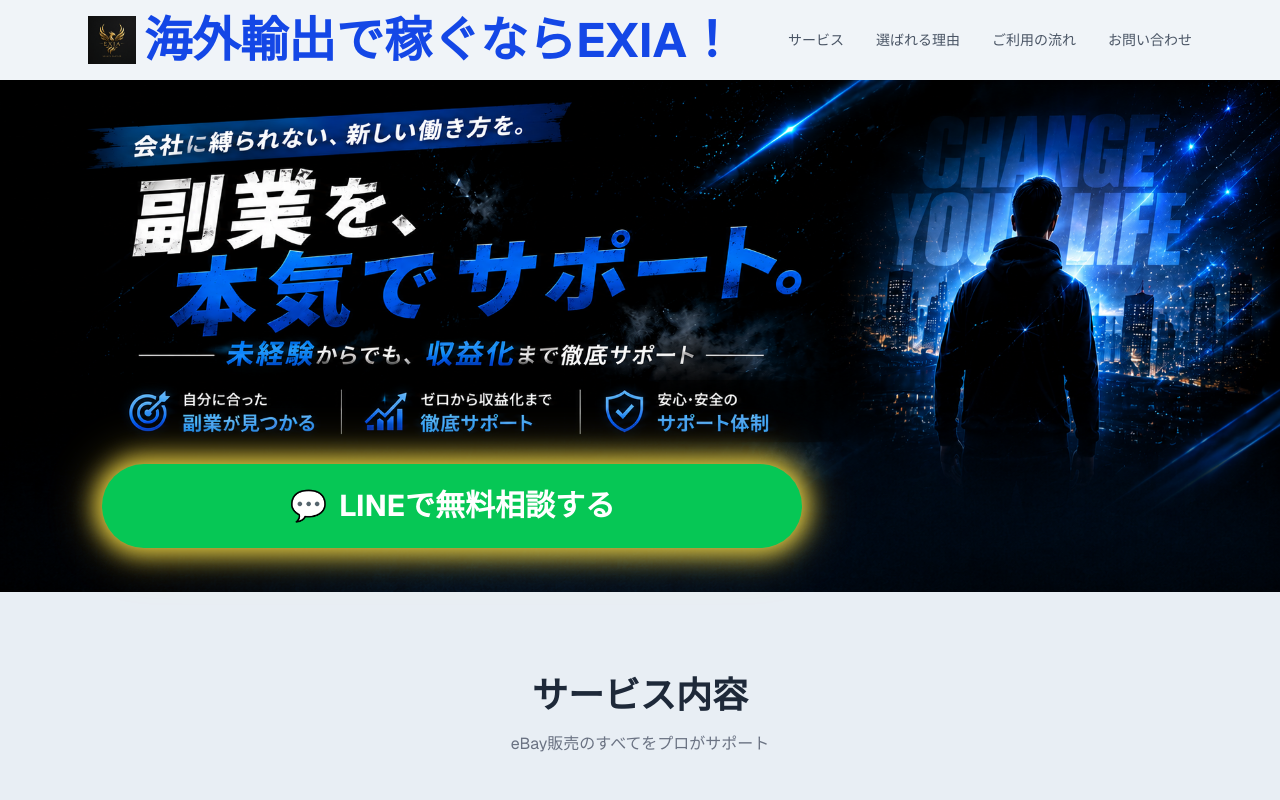
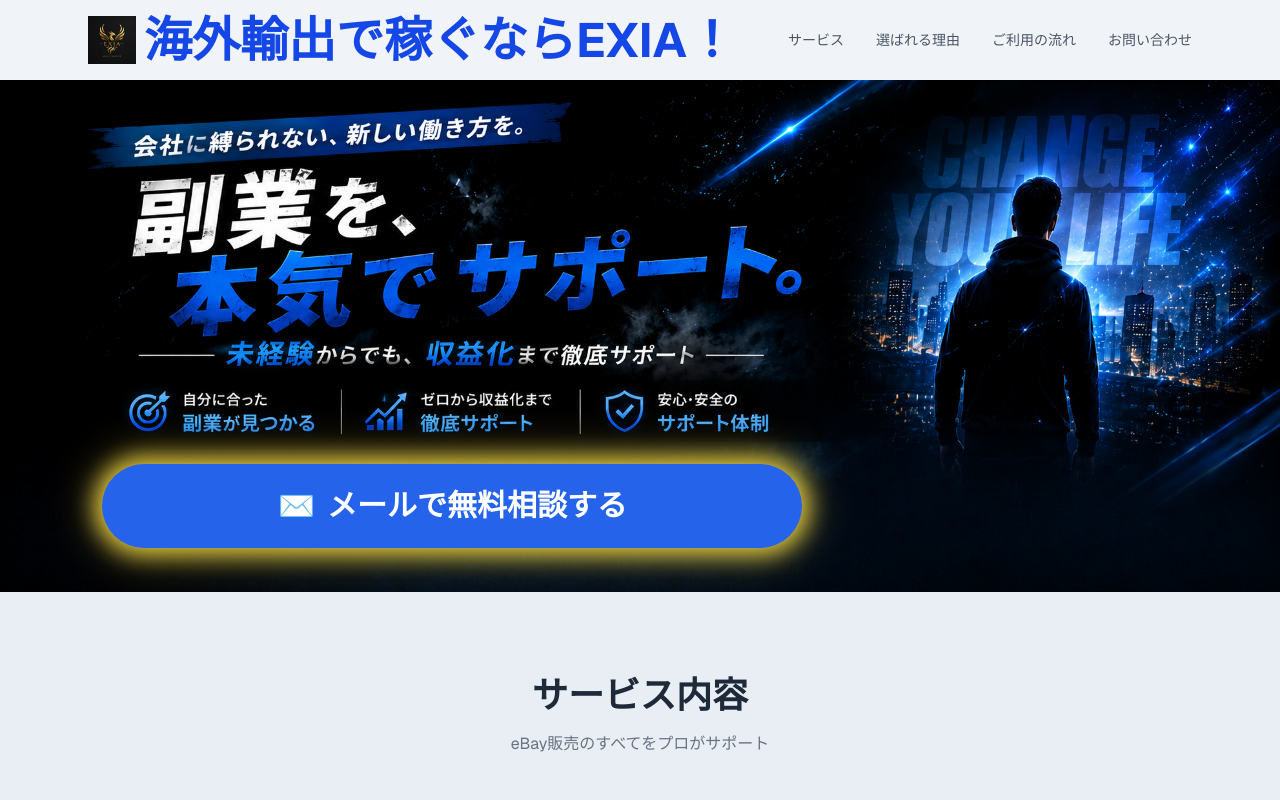
Before and after one commit to hongzhongyuuji99-gif/my-company-hp, a Next.js app: page / in a window 1280 px wide. Shown: the top 800 px of the page. Built offline with nearby package versions, Linux system fonts and the light colour scheme.

Commit message:
Replace LINE with email CTA (info@exportshare.co.jp)

```diff
--- a/app/page.tsx
+++ b/app/page.tsx
@@ -29,14 +29,12 @@ export default function Home() {
         />
         <div className="flex justify-start py-8 md:-mt-40" style={{background: "#0d1117", paddingLeft: "8%"}}>
           <a
-            href="https://line.me/R/ti/p/@618affqj"
-            target="_blank"
-            rel="noopener noreferrer"
+            href="mailto:info@exportshare.co.jp"
             className="glow-button w-full flex items-center justify-center gap-3 text-white font-bold text-2xl md:text-3xl py-6 rounded-full shadow-lg transition hover:opacity-90"
-            style={{background: "#06C755", maxWidth: "700px"}}
+            style={{background: "#2563eb", maxWidth: "700px"}}
           >
-            <span className="text-3xl">💬</span>
-            LINEで無料相談する
+            <span className="text-3xl">✉️</span>
+            メールで無料相談する
           </a>
         </div>
       </section>
@@ -210,25 +208,15 @@ export default function Home() {
         <h2 className="text-4xl font-bold mb-4">まずは無料相談から</h2>
         <p className="text-blue-200 mb-10 text-lg">お気軽にお問い合わせください。副業スタートをしっかりサポートします。</p>
         <div className="flex flex-col items-center gap-5">
-          {/* LINE友だち追加（メインCTA） */}
           <a
-            href="https://line.me/R/ti/p/@618affqj"
-            target="_blank"
-            rel="noopener noreferrer"
-            className="glow-button-line inline-flex items-center gap-3 text-white font-bold text-2xl md:text-3xl px-12 py-5 rounded-full shadow-lg transition hover:opacity-90"
-            style={{background: "#06C755"}}
+            href="mailto:info@exportshare.co.jp"
+            className="glow-button inline-flex items-center gap-3 text-white font-bold text-2xl md:text-3xl px-12 py-5 rounded-full shadow-lg transition hover:opacity-90"
+            style={{background: "#2563eb"}}
           >
-            <span className="text-3xl">💬</span>
-            LINEで無料相談する
+            <span className="text-3xl">✉️</span>
+            メールで無料相談する
           </a>
-          <p className="text-blue-100 text-sm">＼ 友だち追加して「1日10分の副収入」を気軽に相談 ／</p>
-          {/* メール（サブ） */}
-          <a
-            href="mailto:hongzhongyuuji99@gmail.com"
-            className="inline-block text-blue-200 underline text-sm hover:text-white transition"
-          >
-            または メールで問い合わせる
-          </a>
+          <p className="text-blue-100 text-sm">info@exportshare.co.jp</p>
         </div>
       </section>
 
```
